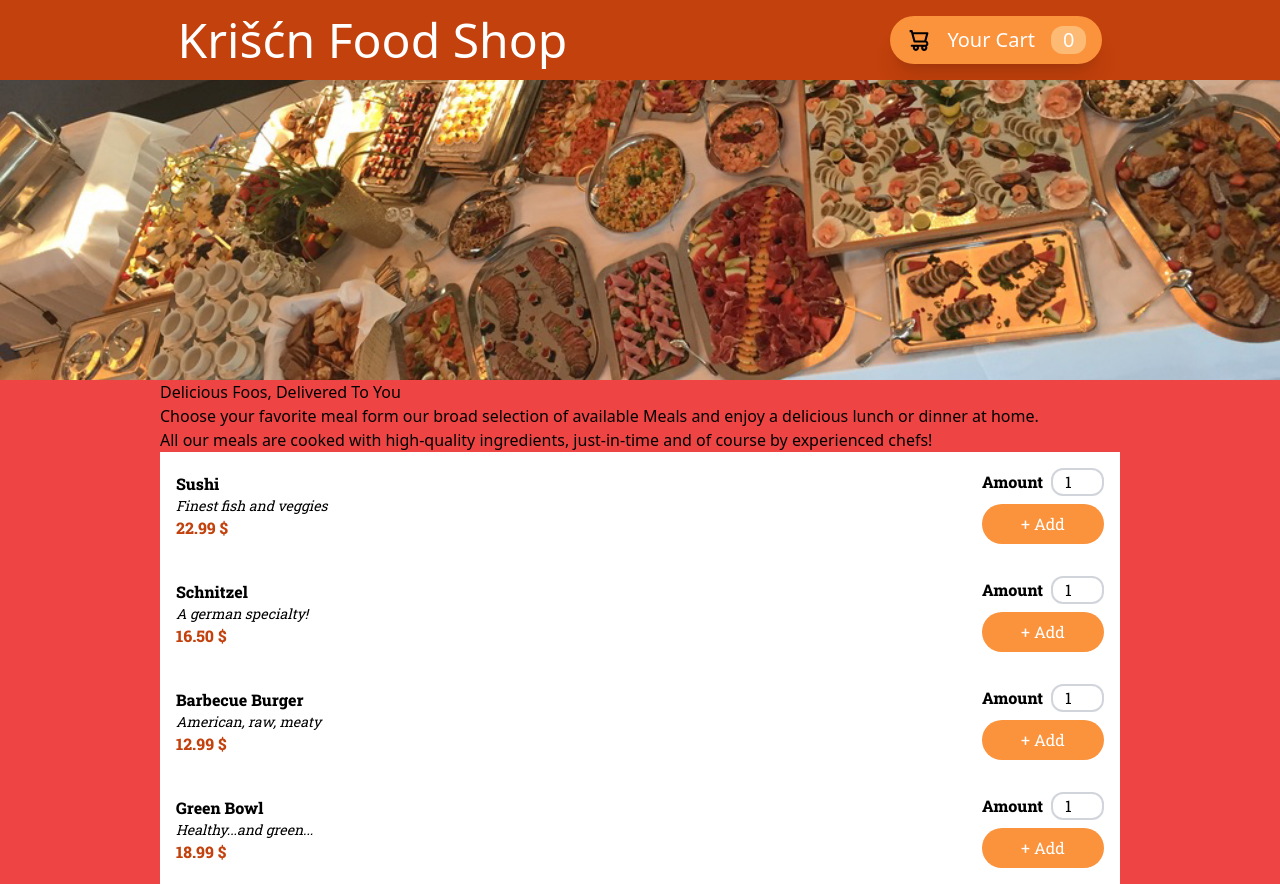
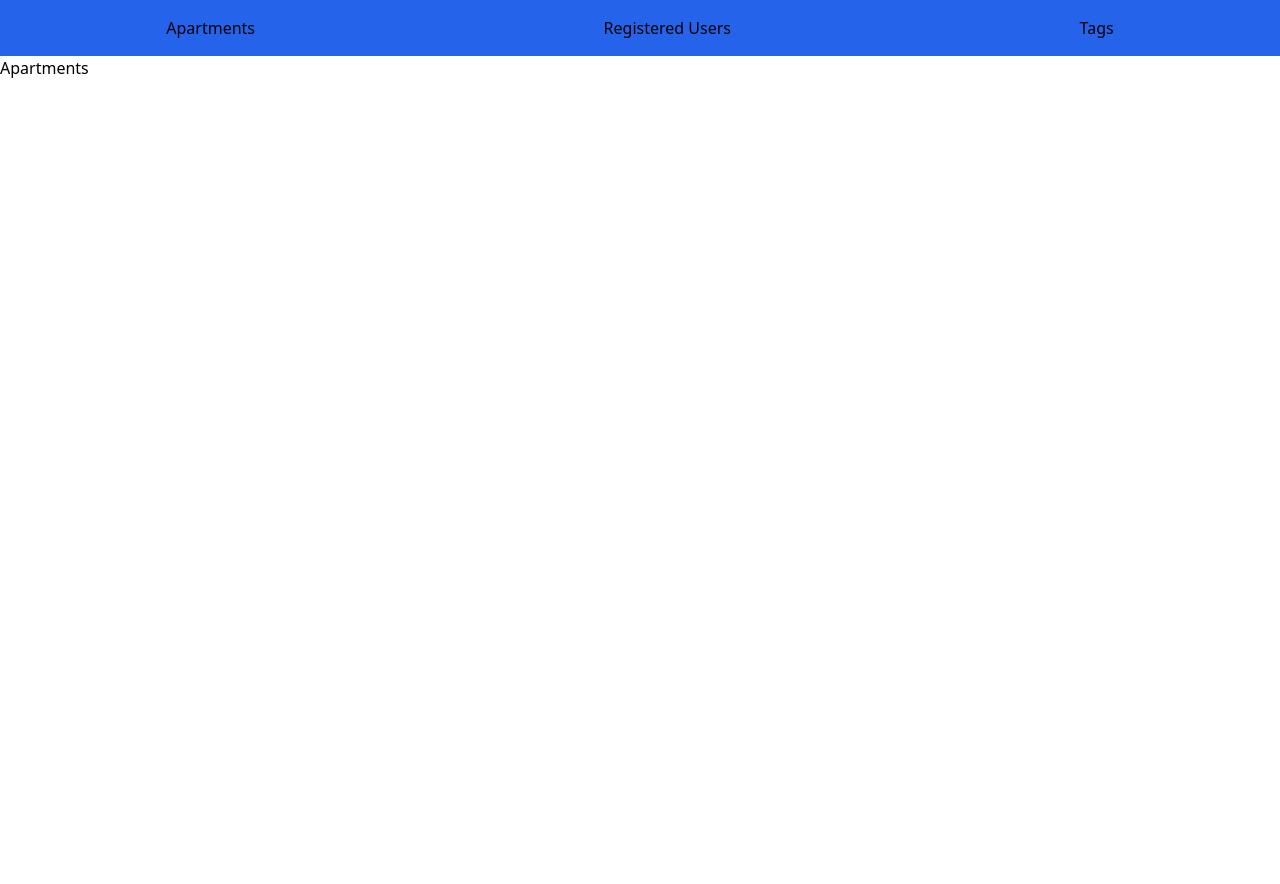
Before and after one commit to zrvnarmarin/Foodify-App, a React (Vite) app in the folder test-react/: page /apartments in a window 1280 px wide. After the commit the page ends 800 px from the top, so only its background shows below. Built offline with nearby package versions, Linux system fonts and the light colour scheme.

Commit message:
apartment app basic setupp and routes defined

```diff
--- a/test-react/package.json
+++ b/test-react/package.json
@@ -11,7 +11,8 @@
   "dependencies": {
     "framer-motion": "^7.6.18",
     "react": "^18.2.0",
-    "react-dom": "^18.2.0"
+    "react-dom": "^18.2.0",
+    "react-router-dom": "^6.6.1"
   },
   "devDependencies": {
     "@types/react": "^18.0.24",
--- a/test-react/src/App.jsx
+++ b/test-react/src/App.jsx
@@ -234,25 +234,40 @@
 
 // export default App;
 
-import React, { createContext, useContext, useState } from "react";
-import Header from "./components/Layout/Header";
-import Meals from "./components/Meals/Meals";
-import Cart from "./components/Cart/Cart";
-import CartProvider from "./store/CartProvider";
+// import React, { createContext, useContext, useState } from "react";
+// import Header from "./components/Layout/Header";
+// import Meals from "./components/Meals/Meals";
+// import Cart from "./components/Cart/Cart";
+// import CartProvider from "./store/CartProvider";
+
+// const App = () => {
+// 	const [isModalOpen, setIsModalOpen] = useState(false)
+//     const openModal = () => setIsModalOpen(true)
+//     const closeModal = () => setIsModalOpen(false)
+
+// 	return(
+// 		<CartProvider>
+// 			{ isModalOpen && <Cart onModalClose={closeModal} />}
+// 			<Header onModalOpen={openModal} />
+// 			<main className="bg-red-500 flex items-center justify-center">
+// 				<Meals />
+// 			</main>
+// 		</CartProvider>
+// 	)
+// }
+
+// export default App;
+
+import React, { useState, useContext } from "react";
+import { BrowserRouter } from 'react-router-dom';
+import Login from "./apartment_management_app/admin/Login";
+import AdminMainPage from "./apartment_management_app/admin/AdminMainPage";
 
 const App = () => {
-	const [isModalOpen, setIsModalOpen] = useState(false)
-    const openModal = () => setIsModalOpen(true)
-    const closeModal = () => setIsModalOpen(false)
-
 	return(
-		<CartProvider>
-			{ isModalOpen && <Cart onModalClose={closeModal} />}
-			<Header onModalOpen={openModal} />
-			<main className="bg-red-500 flex items-center justify-center">
-				<Meals />
-			</main>
-		</CartProvider>
+		<BrowserRouter>
+			<AdminMainPage />
+		</BrowserRouter>
 	)
 }
 
--- /dev/null
+++ b/test-react/src/apartment_management_app/Home.jsx
@@ -0,0 +1,9 @@
+import React from 'react'
+
+const Home = () => {
+  return (
+    <div>Home</div>
+  )
+}
+
+export default Home
--- /dev/null
+++ b/test-react/src/apartment_management_app/Navbar.jsx
@@ -0,0 +1,16 @@
+import React from 'react'
+import { Link } from 'react-router-dom'
+
+const Navbar = () => {
+  return (
+    <nav className='p-4 text bg-blue-600'>
+        <ul className='flex items-center justify-around gap-12 '>
+          <li><Link to="/apartments">Apartments</Link></li>
+          <li><Link to="/registeredUsers">Registered Users</Link></li>
+          <li><Link to="tags">Tags</Link></li>
+        </ul>
+    </nav>
+  )
+}
+
+export default Navbar
--- /dev/null
+++ b/test-react/src/apartment_management_app/RegisteredUsers.jsx
@@ -0,0 +1,9 @@
+import React from 'react'
+
+const RegisteredUsers = () => {
+  return (
+    <div>RegisteredUsers</div>
+  )
+}
+
+export default RegisteredUsers
--- /dev/null
+++ b/test-react/src/apartment_management_app/admin/AdminMainPage.jsx
@@ -0,0 +1,23 @@
+import React from 'react';
+import { Route, Routes, Link } from 'react-router-dom';
+import Apartments from './Apartments';
+import Tags from './Tags';
+import RegisteredUsers from '../RegisteredUsers.jsx'
+import Home from '../Home';
+import Navbar from '../Navbar';
+
+const AdminMainPage = () => {
+  return (
+    <>
+      <Navbar />
+      <Routes>
+        <Route path='/' element={<Home />} />
+        <Route path='/apartments' element={<Apartments />} />
+        <Route path='/registeredUsers' element={<RegisteredUsers />} />
+        <Route path='/tags' element={<Tags />} />
+      </Routes>
+    </>
+  )
+}
+
+export default AdminMainPage;
--- /dev/null
+++ b/test-react/src/apartment_management_app/admin/Apartments.jsx
@@ -0,0 +1,9 @@
+import React from 'react'
+
+const Apartments = () => {
+  return (
+    <div>Apartments</div>
+  )
+}
+
+export default Apartments
--- /dev/null
+++ b/test-react/src/apartment_management_app/admin/Login.jsx
@@ -0,0 +1,18 @@
+import React from 'react'
+
+const Login = () => {
+  return (
+    <div className="grid h-screen place-items-center bg-blue-400">
+      <form className='border-2 border-solid p-2 rounded-xl flex flex-col w-1/2 bg-blue-600'>
+        <label className=''>Username</label>
+        <input className='border-2 border-solid border-black p-1' type="text" />
+        <br />
+        <label>Password</label>
+        <input className='border-2 border-solid border-black p-1' type="text" />
+        <button className='bg-white text-blue-600 px-8 py-2 rounded-2xl text-xl mt-8 border-2 border-solid border-black'>Login</button>
+      </form>
+    </div>
+  )
+}
+
+export default Login
--- /dev/null
+++ b/test-react/src/apartment_management_app/admin/Tags.jsx
@@ -0,0 +1,9 @@
+import React from 'react'
+
+const Tags = () => {
+  return (
+    <div>Tags</div>
+  )
+}
+
+export default Tags
--- /dev/null
+++ b/test-react/src/apartment_management_app/admin/store/loginContext.js
@@ -0,0 +1,11 @@
+import React, { createContext } from "react";
+
+const LoginContext = createContext({
+    user: {
+        username: '',
+        password: ''
+    },
+    users: [],
+    isUserLogged: false,
+    validateForm: (user) => {}
+})
--- a/test-react/src/data/listItems.js
+++ /dev/null
@@ -1,24 +0,0 @@
-export const list_items = [
-	"Item 1",
-	"Item 2",
-	"Item 3",
-	"Item 4",
-	"Item 5",
-	"Item 6",
-	"Item 7",
-	"Item 8",
-	"Item 9",
-	"Item 10",
-	"Item 11",
-	"Item 12",
-	"Item 13",
-	"Item 14",
-	"Item 15",
-	"Item 16",
-	"Item 17",
-	"Item 18",
-	"Item 19",
-	"Item 20",
-	"Item 21",
-	"Item 22"
-];
```
Also changed, not shown: 1 other file (tests, documents, lock files or other folders).
